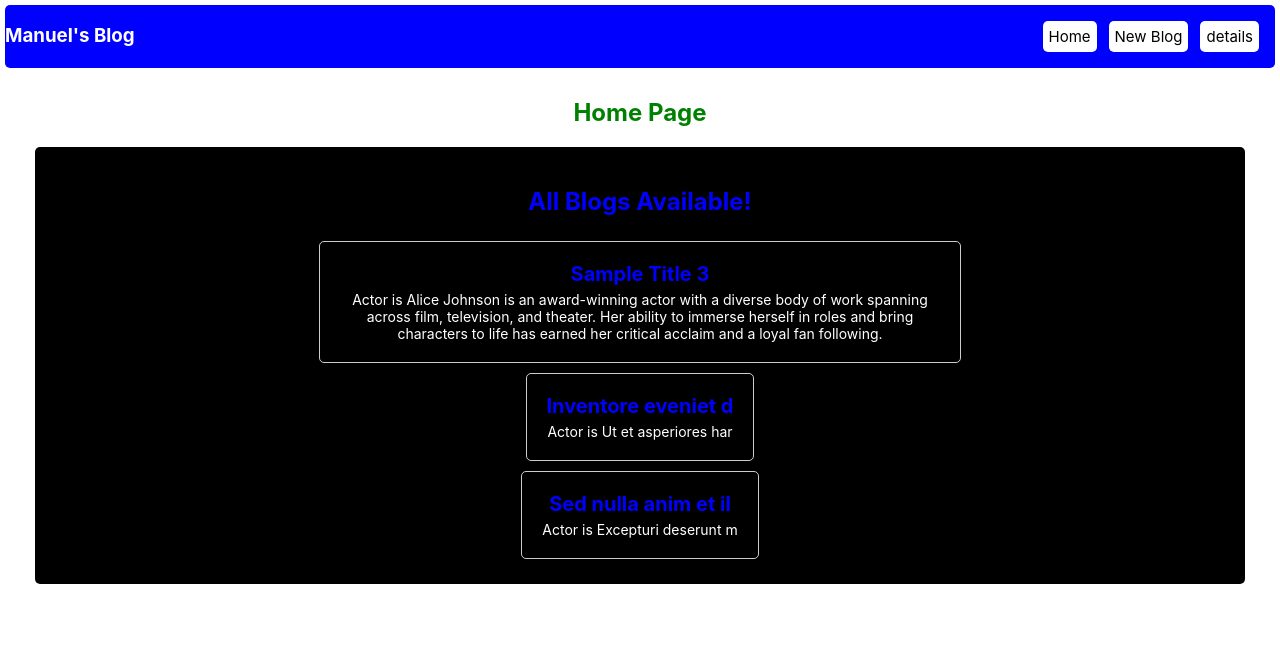
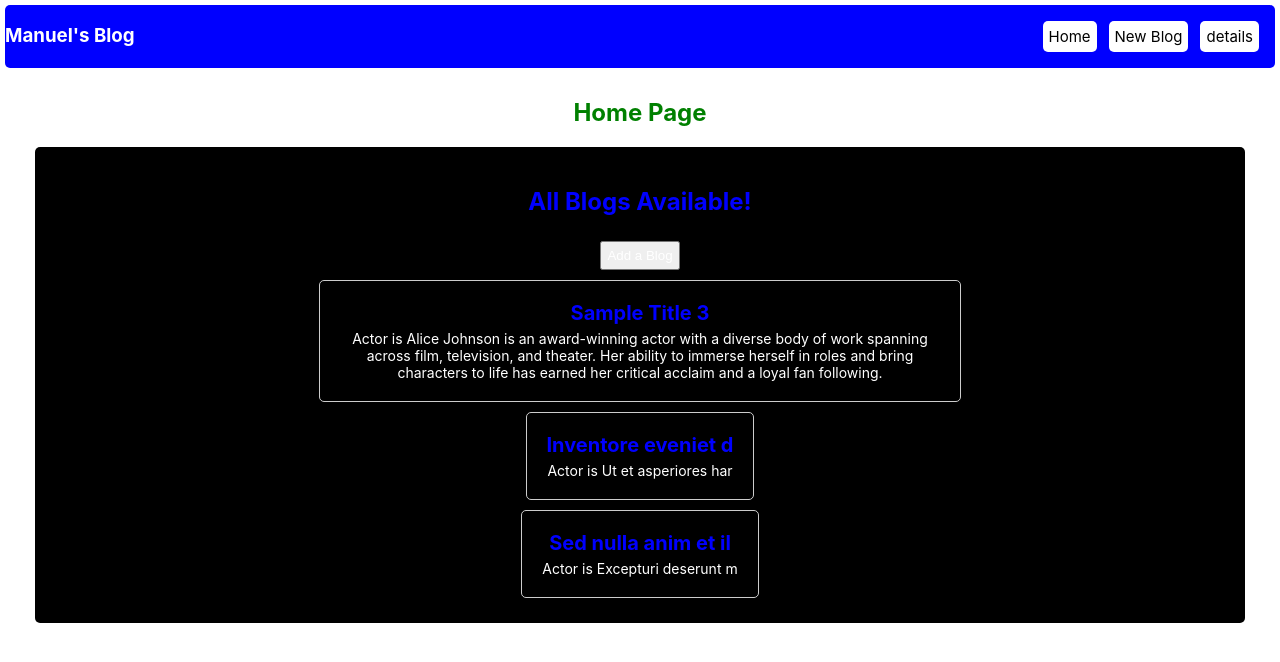
Before and after one commit to emmanuelwangila/manu-blog, a React (Create React App) app: page / in a window 1280 px wide. Shown: the top 662 px of the page. Built offline with nearby package versions, Linux system fonts and the light colour scheme; data requests are answered from the project's data file.

Commit message:
adding a button link to create blogs

```diff
--- a/src/BlogList.jsx
+++ b/src/BlogList.jsx
@@ -19,6 +19,20 @@ const BlogList = ({ blogs, title }) => {
       }}
     >
       <h2 style={{ color: "blue" }}>{title}</h2>
+
+      <div>
+        <button
+          className=""
+          style={{
+            color: "white",
+            margin: "5px",
+            padding: "5px",
+          }}
+        >
+          Add a Blog
+        </button>
+      </div>
+
       {blogs.map((blog) => (
         <div
           key={blog.id}
```
